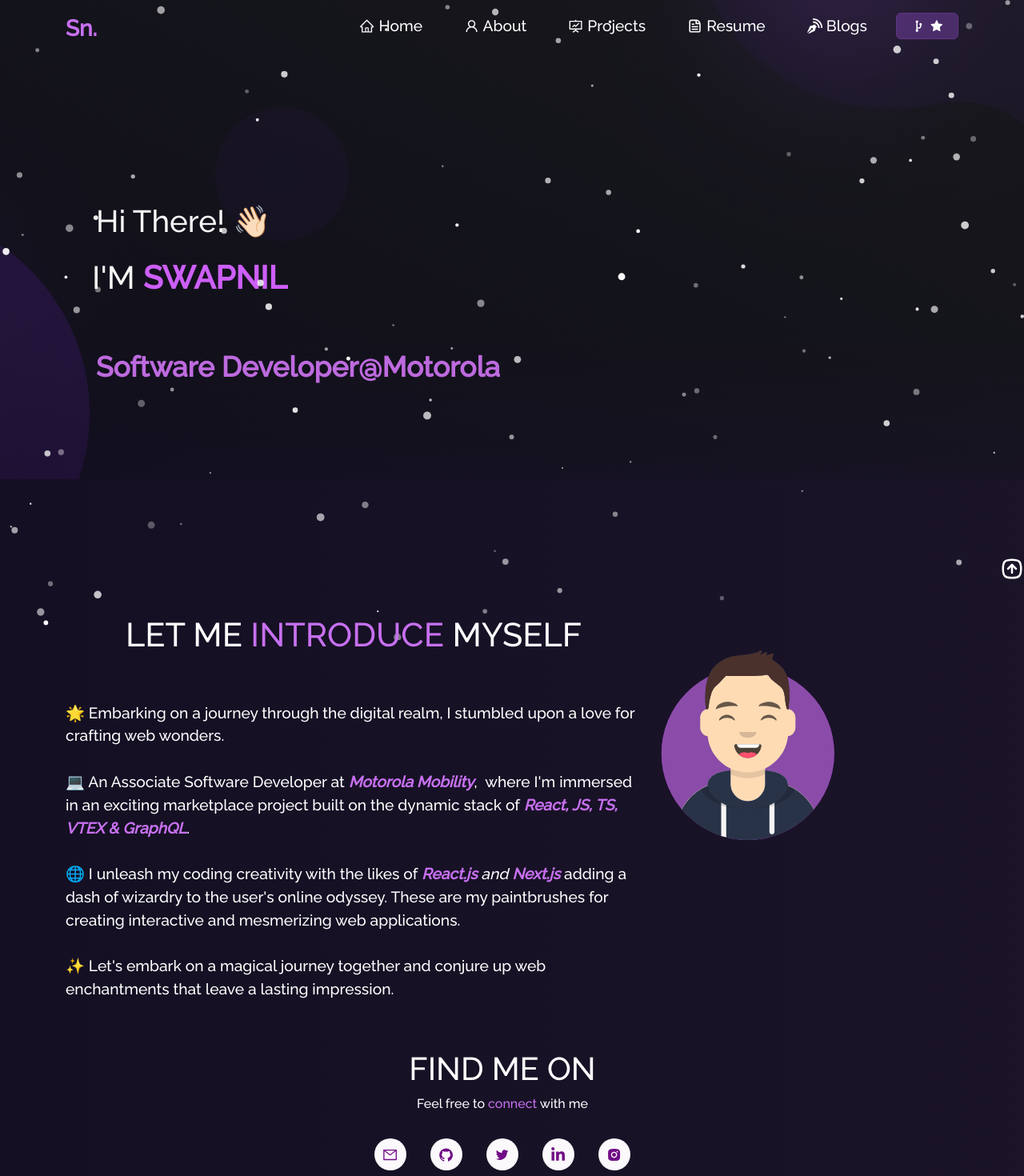
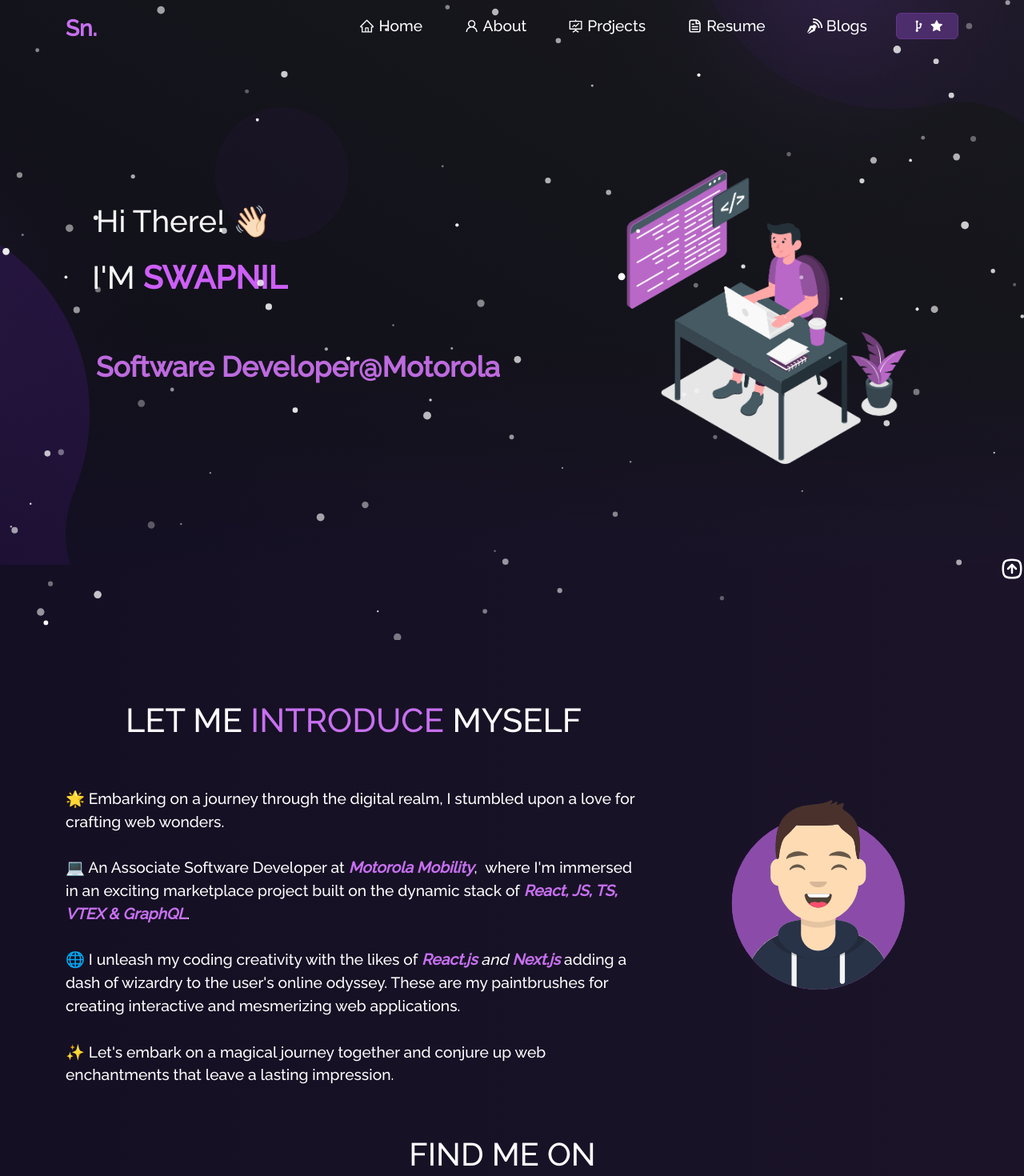
Before and after one commit to swapnilkr/CodeGraffiti, a React (Create React App) app: page / in a window 1280 px wide. Shown: the top 1470 px of the page at 80% size. Built offline with nearby package versions, Linux system fonts and the light colour scheme.

Commit message:
Final Segment for home page

```diff
--- a/src/components/Home/HomeTSA.js
+++ b/src/components/Home/HomeTSA.js
@@ -1,7 +1,6 @@
 import React from "react";
 import { Container, Row, Col } from "react-bootstrap";
 import homeLogo from "../../Assets/home-main.svg";
-import homeMain2 from "../../Assets/Home-main2"
 import Particle from "../Particles";
 import HomeBottomComp from "./HomeBottomComp";
 import TechExp from "./TechExp";
@@ -32,7 +31,12 @@
             </Col>
 
             <Col md={5} style={{ paddingBottom: 20 }}>
-
+              <img
+                src={homeLogo}
+                alt="home pic"
+                className="img-fluid"
+                style={{ maxHeight: "450px" }}
+              />
             </Col>
           </Row>
         </Container>
--- a/src/style.css
+++ b/src/style.css
@@ -469,7 +469,8 @@
 
 .myAvtar {
     justify-content: center !important;
-    padding-top: 9em !important;
+    padding-top: 14em !important;
+    padding-left: 100px !important
 }
 
 @media (max-width: 767px) {
```
Also changed, not shown: src/Assets/Home-main2.js (deleted).
